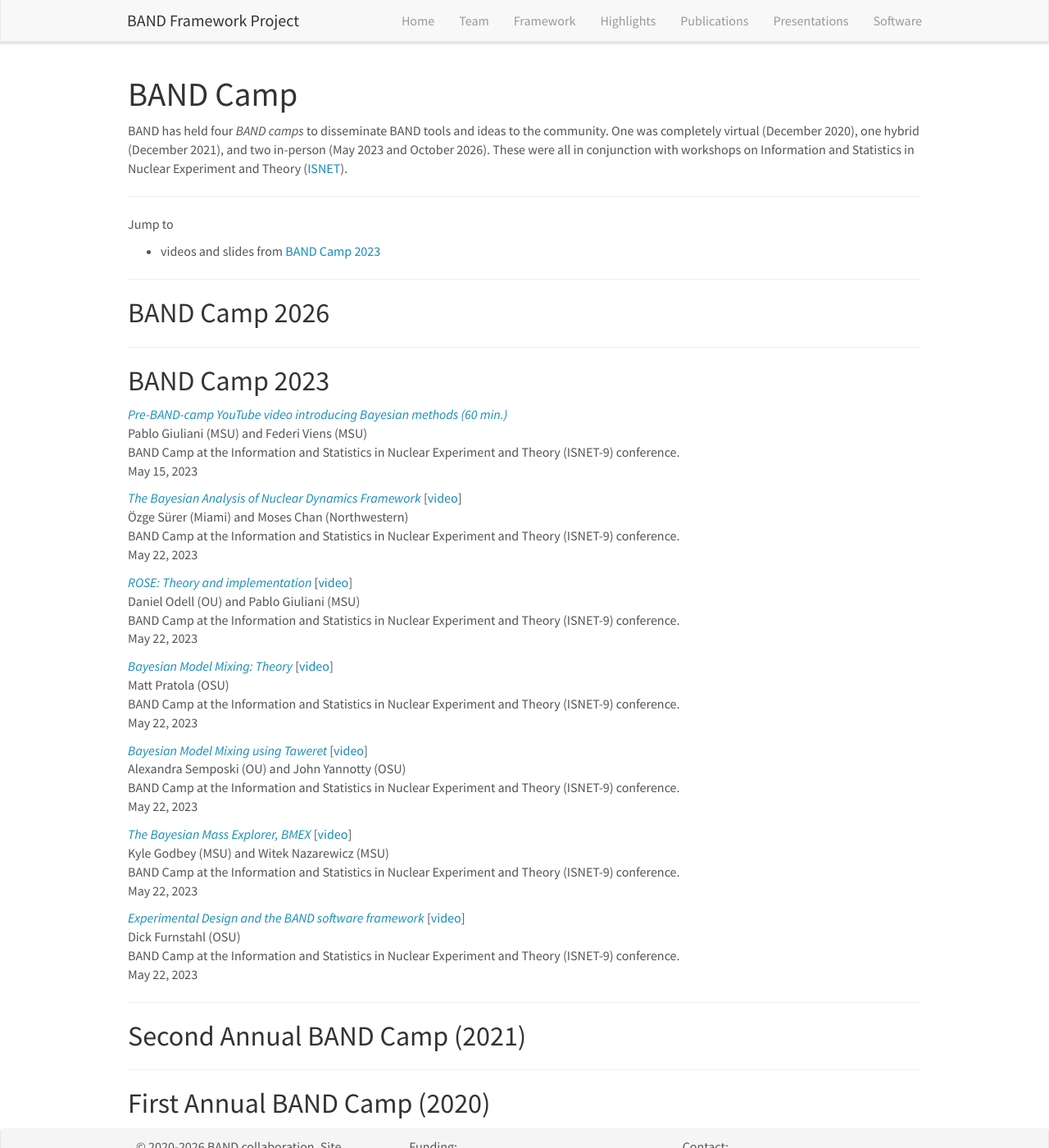
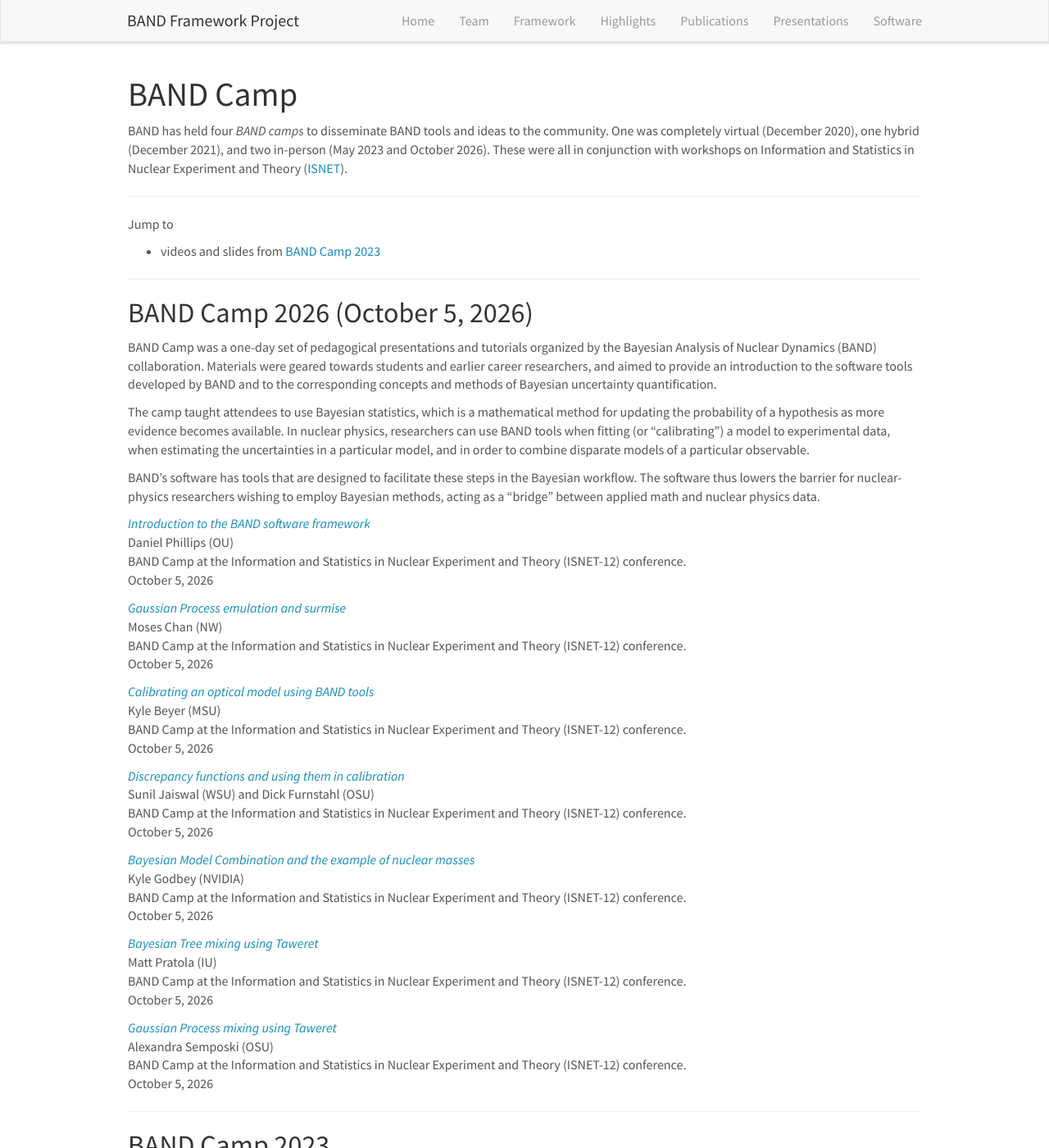
Before and after one commit to bandframework/bandframework.github.io, a Jekyll site: the page built from _pages/bandcamp.md, in a window 1280 px wide and 1400 px high. Shown: the whole window at 82% size. Built offline with Jekyll 4.4.1, drawn with Linux system fonts in a browser that asks for light colours; nearby versions of some CDN libraries.

Commit message:
updates to BAND Camp page

```diff
--- a/_data/presentations.yml
+++ b/_data/presentations.yml
@@ -1,3 +1,122 @@
+
+
+
+- title: "Introduction to the BAND software framework"
+  image:
+  location: >
+    BAND Camp at the Information and Statistics in Nuclear Experiment and Theory (ISNET-12) conference.
+  date: >
+    October 5, 2026
+  presenter: Daniel Phillips (OU)
+  link:
+    url: https://conferences.lbl.gov/event/2526/contributions/12530/attachments/6483/7078/BAND%20camp%20opening%20talk.pdf
+  video: 0
+  video_link:
+    url:
+  highlight: 0
+  type: BAND_Camp_2026
+  news2:
+
+- title: "Gaussian Process emulation and surmise"
+  image:
+  location: >
+    BAND Camp at the Information and Statistics in Nuclear Experiment and Theory (ISNET-12) conference.
+  date: >
+    October 5, 2026
+  presenter: Moses Chan (NW)
+  link:
+    url: https://github.com/mosesyhc/BAND-camp-surmise-demo/blob/main/GP_emulation_surmise-2026.ipynb
+  video: 0
+  video_link:
+    url:
+  highlight: 0
+  type: BAND_Camp_2026
+  news2:
+
+- title: "Calibrating an optical model using BAND tools"
+  image:
+  location: >
+    BAND Camp at the Information and Statistics in Nuclear Experiment and Theory (ISNET-12) conference.
+  date: >
+    October 5, 2026
+  presenter: Kyle Beyer (MSU)
+  link:
+    url: https://colab.research.google.com/github/beykyle/breakup-calibration-demo/blob/main/breakup_calibration_demo.ipynb
+  video: 0
+  video_link:
+    url:
+  highlight: 0
+  type: BAND_Camp_2026
+  news2:
+
+- title: "Discrepancy functions and using them in calibration"
+  image:
+  location: >
+    BAND Camp at the Information and Statistics in Nuclear Experiment and Theory (ISNET-12) conference.
+  date: >
+    October 5, 2026
+  presenter: Sunil Jaiswal (WSU) and Dick Furnstahl (OSU)
+  link:
+    url: https://github.com/sjaiswal-tifr/ISNET12-model-discrepancy/blob/main/README.md
+  video: 0
+  video_link:
+    url:
+  highlight: 0
+  type: BAND_Camp_2026
+  news2:
+
+- title: "Bayesian Model Combination and the example of nuclear masses"
+  image:
+  location: >
+    BAND Camp at the Information and Statistics in Nuclear Experiment and Theory (ISNET-12) conference.
+  date: >
+    October 5, 2026
+  presenter: Kyle Godbey (NVIDIA)
+  link:
+    url: https://pybmc.kyle.ee/#s00_title/1
+  video: 0
+  video_link:
+    url:
+  highlight: 0
+  type: BAND_Camp_2026
+  news2:
+
+- title: "Bayesian Tree mixing using Taweret"
+  image:
+  location: >
+    BAND Camp at the Information and Statistics in Nuclear Experiment and Theory (ISNET-12) conference.
+  date: >
+    October 5, 2026
+  presenter: Matt Pratola (IU)
+  link:
+    url: https://conferences.lbl.gov/event/2526/contributions/12535/attachments/6489/7084/isnet12.pdf
+  video: 0
+  video_link:
+    url:
+  highlight: 0
+  type: BAND_Camp_2026
+  news2:
+
+- title: "Gaussian Process mixing using Taweret"
+  image:
+  location: >
+    BAND Camp at the Information and Statistics in Nuclear Experiment and Theory (ISNET-12) conference.
+  date: >
+    October 5, 2026
+  presenter: Alexandra Semposki (OSU)
+  link:
+    url:
+  video: 0
+  video_link:
+    url:
+  highlight: 0
+  type: BAND_Camp_2026
+  news2:
+
+
+
+
+
 - title: "The BAND approach to optical potentials"
   image:
   location: >
--- a/_pages/bandcamp.md
+++ b/_pages/bandcamp.md
@@ -19,7 +19,30 @@ Jump to
 
 ----
 
-## BAND Camp 2026
+## BAND Camp 2026 (October 5, 2026)
+
+BAND Camp was a one-day set of pedagogical presentations and tutorials organized by the Bayesian Analysis of Nuclear Dynamics (BAND) collaboration. Materials were geared towards students and earlier career researchers, and aimed to provide an introduction to the software tools developed by BAND and to the corresponding concepts and methods of Bayesian uncertainty quantification.
+
+The camp taught attendees to use Bayesian statistics, which is a mathematical method for updating the probability of a hypothesis as more evidence becomes available. In nuclear physics, researchers can use BAND tools when fitting (or "calibrating") a model to experimental data, when estimating the uncertainties in a particular model, and in order to combine disparate models of a particular observable.
+
+BAND’s software has tools that are designed to facilitate these steps in the Bayesian workflow. The software thus lowers the barrier for nuclear-physics researchers wishing to employ Bayesian methods, acting as a "bridge" between applied math and nuclear physics data.
+
+
+{% for talk in site.data.presentations %}
+
+{% if talk.type == "BAND_Camp_2026" %}
+
+  <a href="{{talk.link.url }}" target="_blank"><em>{{ talk.title }}</em></a>
+  {% if talk.video == 1 -%}
+  \[<a href="{{talk.video_link.url }}" target="_blank">video</a>\]
+  {%- endif -%}
+  <br />
+  {{ talk.presenter }} <br />{{ talk.location }}<br />{{ talk.date}}<br />
+
+{% endif %}
+
+{% endfor %}
+
 
 ----
 
```
